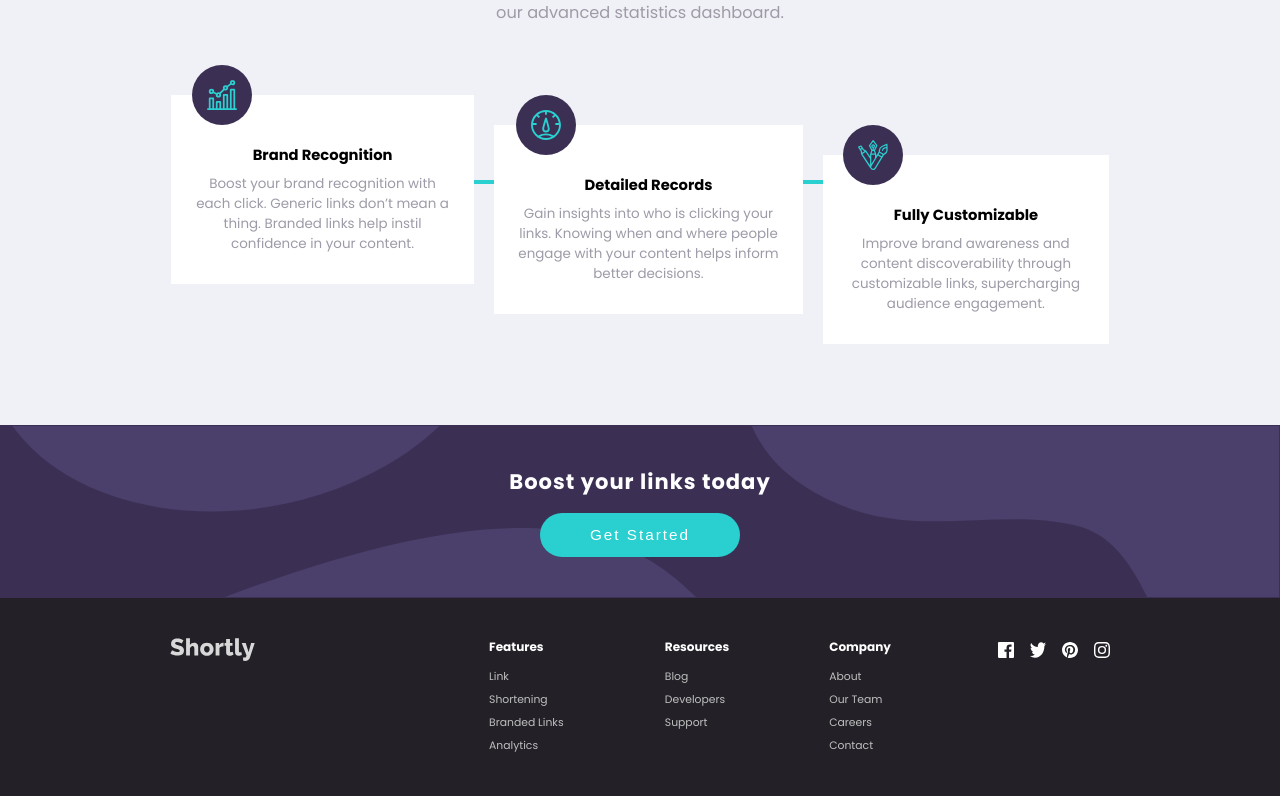
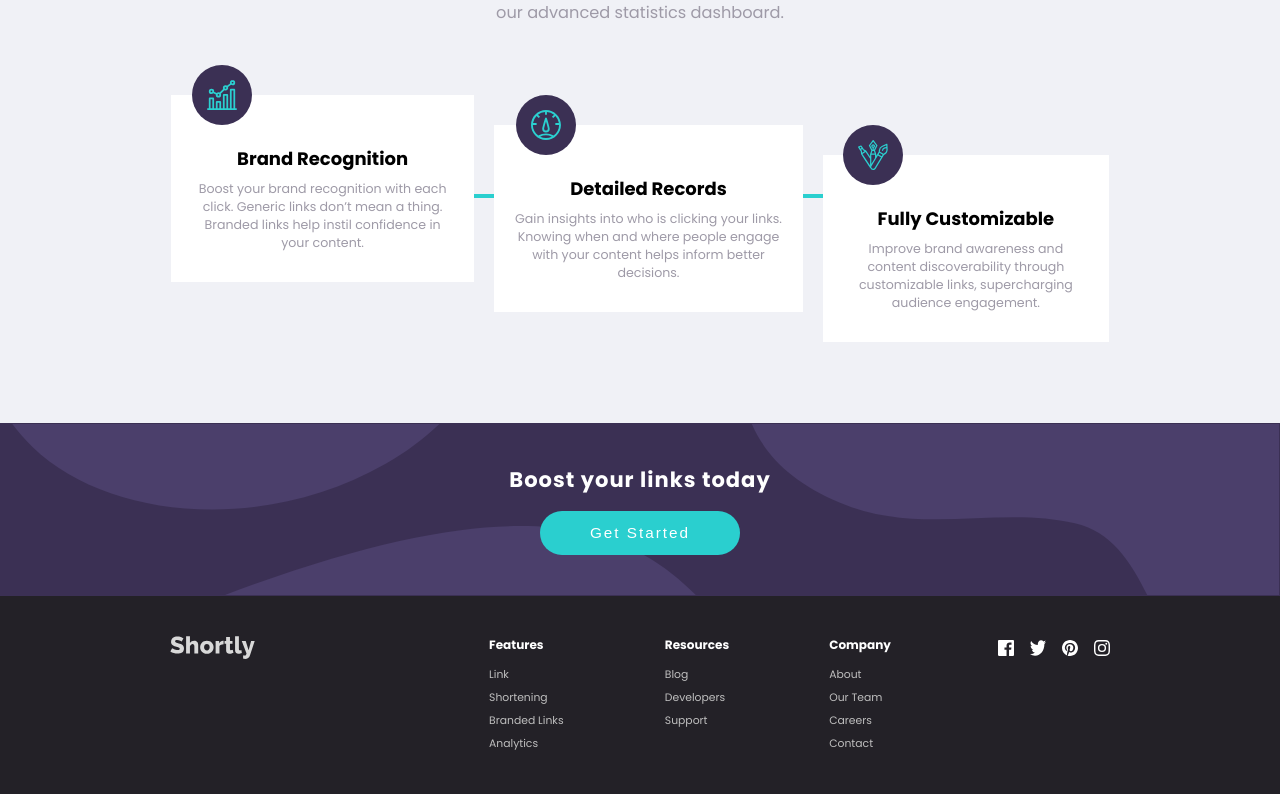
Before and after one commit to bmhan319/URL-Shortening, a React (Create React App) app: page / in a window 1280 px wide. Shown: the part 846-1642 px from the top of the page. Built offline with nearby package versions, Linux system fonts and the light colour scheme.

Commit message:
fixed responsiveness for lines in stats section

```diff
--- a/src/css/stats-section.css
+++ b/src/css/stats-section.css
@@ -119,34 +119,26 @@
   .vertical-line {
     width: 20px;
     height: 4px;
-    bottom: 50px;
+    bottom: 45%;
     right: -20px;
     transform: translate(0, 0%);
   }
 
   .vertical-line2 {
-    bottom: 80px;
+    bottom: calc(45% + 30px);
   }
 
   .window-title {
-    font-size: 1.15vw;
+    font-size: 1em;
   }
   .window-text {
-    font-size: 1.05vw;
+    font-size: .7em;
   }
 }
 
 @media only screen and (min-width: 901px) {
   .sec2 {
     padding: 0px 170px 80px;
-  }
-
-  .vertical-line {
-    bottom: 100px;
-  }
-
-  .vertical-line2 {
-    bottom: 130px;
   }
 }
 
```
